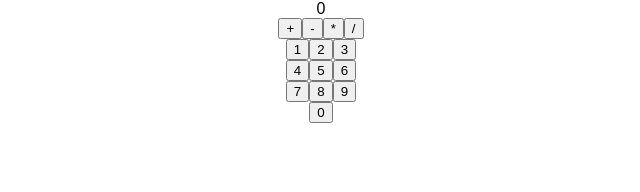
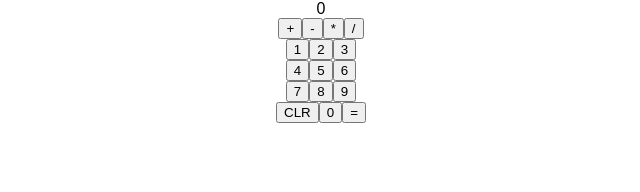
Before and after one commit to blseich/calculator-react-app, a React (Create React App) app: page / in a window 1280 px wide. Shown: the top 192 px of the page, without its empty margins (319-959 px from the left). Built offline with nearby package versions, Linux system fonts and the light colour scheme.

Commit message:
Created Clear and Equals Button components

```diff
--- /dev/null
+++ b/src/components/ClearButton.js
@@ -0,0 +1,12 @@
+import React, { Component } from 'react'
+import Button from './Button'
+
+class ClearButton extends Component {
+    render() {
+        return (
+            <Button value="CLR"/>
+        )
+    }
+}
+
+export default ClearButton
--- /dev/null
+++ b/src/components/EqualsButton.js
@@ -0,0 +1,12 @@
+import React, { Component } from 'react'
+import Button from './Button'
+
+class EqualsButton extends Component {
+    render() {
+        return (
+            <Button value='='/>
+        )
+    }
+}
+
+export default EqualsButton
--- a/src/components/Numbers.js
+++ b/src/components/Numbers.js
@@ -1,5 +1,7 @@
 import React, { Component } from 'react'
 import Button from './Button'
+import ClearButton from './ClearButton'
+import EqualsButton from './EqualsButton'
 
 class Numbers extends Component {
     render() {
@@ -21,7 +23,9 @@ class Numbers extends Component {
                     <Button value="9"/>
                 </div>
                 <div>
+                    <ClearButton />
                     <Button value="0"/>
+                    <EqualsButton />
                 </div>
             </div>
         )
```
Also changed, not shown: test/Numbers-spec.js (+11 -1 lines).
